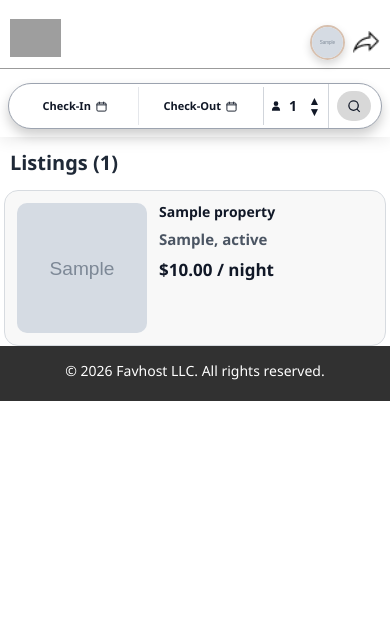
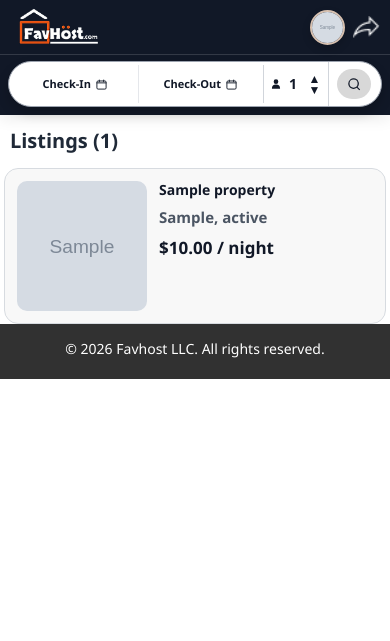
Before and after one commit to favhostadmin/favhost, a Django app: page /property/listing/000/ in a window 390 px wide. Shown: the top 641 px of the page. Run offline with Django 5.2, Linux system fonts and the light colour scheme; tables that the repository leaves empty hold one stand-in row (values such as "Sample post"); grey boxes marked "Sample" are stand-in pictures; parts of the project's set-up code (start-up, migrations or seed data) failed here and were passed over; some libraries are stand-ins or nearby versions; grey boxes are pictures that could not be loaded.

Commit message:
website page header fix

```diff
--- a/static/css/public_host_website/listing.css
+++ b/static/css/public_host_website/listing.css
@@ -1716,14 +1716,17 @@
     }
 
     @media (max-width: 991.98px) {
+      .page-shell {
+        padding-top: 53px;
+      }
       .hero {
         position: sticky;
-        top: 0;
-        z-index: 1000;
+        top: 53px;
+        z-index: 999;
         transition: top 0.28s ease;
-        min-height: 132px;
-        padding: 16px 0 8px;
-        background: #fff;
+        min-height: 0;
+        padding: 0;
+        background: rgb(17, 24, 39);
         box-shadow: 0 4px 14px rgb(0 0 0 / 8%);
         overflow: visible;
         border-radius: 0px;
@@ -1739,21 +1742,21 @@
       }
 
       .top-nav {
-        position: relative;
-        top: auto;
-        left: auto;
+        position: fixed;
+        top: 0;
+        left: 0;
         width: 100%;
         max-width: none;
         min-height: 53px;
-        background: #fff;
-        border-bottom: 1px solid #9b9b9b;
-        z-index: 5;
+        background: rgb(17, 24, 39);
+        border-bottom: 1px solid rgb(255 255 255 / 14%);
+        z-index: 1000;
       }
 
       .hero-brand {
         width: auto;
         min-height: 52px;
-        padding: 0 0 8px;
+        padding: 8px 0 8px;
         background: transparent;
         gap: 0;
       }
@@ -1764,7 +1767,7 @@
 
       .hero-brand img {
         height: 38px;
-        padding-left: 10px;
+        padding-left: 18px;
       }
 
       .hero-logo-desktop {
@@ -1789,11 +1792,11 @@
         display: inline-flex;
         width: 34px;
         height: 34px;
-        color: #111827;
+        color: #fff;
         opacity: 1;
       }
       .mobile-header-actions .hero-icon-link img {
-        filter: brightness(0) invert(0) !important;
+        filter: brightness(0) invert(1) !important;
       }
 
       .hero-avatar {
@@ -1842,10 +1845,12 @@
       }
 
       .hero-center {
-        display: block;
-        margin: 14px 0 0;
+        display: flex;
+        align-items: center;
+        justify-content: center;
+        margin: 0;
         color: #111827;
-        padding: 0 8px;
+        padding: 8px 8px;
       }
 
       .hero-center h1 {
--- a/templates/frontend/public_host_website/listing.html
+++ b/templates/frontend/public_host_website/listing.html
@@ -184,10 +184,10 @@
       {% endif %}
 
       <header class="top-nav">
-        <div class="hero-brand">
+        <div class="hero-brand" onclick="window.open('{% url 'index' %}', '_blank')" style="cursor:pointer;">
           <small>Created with</small>
-          <img class="hero-logo-desktop" src="{% static 'img/login/favhost_new_logo.png' %}" alt="FavHost logo">
-          <img class="hero-logo-mobile" src="{% static 'img/login/favhost.png' %}" alt="FavHost logo">
+          <img class="hero-logo-desktop" src="{% static 'img/login/favhost_new_logo.png' %}" alt="Favhost vacation rental software logo">
+          <img class="hero-logo-mobile" src="{% static 'img/login/favhost_new_logo.png' %}" alt="Favhost vacation rental software logo">
         </div>
 
         <div class="mobile-header-actions">
```
